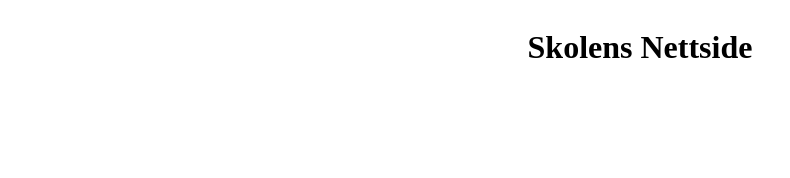
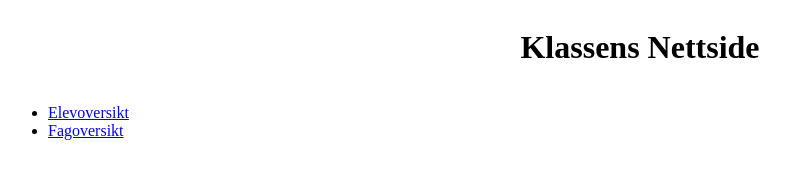
Before and after one commit to djoni1vincent/klassens-nettside, a plain HTML site: page index.html in a window 1280 px wide. Shown: the whole page, without its empty margins (0-790 px from the left). Drawn offline with Linux system fonts and the light colour scheme.

Commit message:
lage links for Elev og Fagoversikt

```diff
--- a/index.html
+++ b/index.html
@@ -3,15 +3,19 @@
 <head>
     <meta charset="UTF-8">
     <meta name="viewport" content="width=device-width, initial-scale=1.0">
-    <title>Skolens Nettside</title>
+    <title>Klassens Nettside</title>
     <link rel="stylesheet" href="style.css">
 </head>
 <body>
 
 <div class="header">
-<h1>Skolens Nettside</h1>
+<h1>Klassens Nettside</h1>
  </div>
 
+ <ul>
+    <li><a href="./elevoversikt/elevoversikt.html">Elevoversikt</a></li>
+    <li><a href="./fagoversikt/fagoversikt.html">Fagoversikt</a></li>
+ </ul>
 
 
 
```
